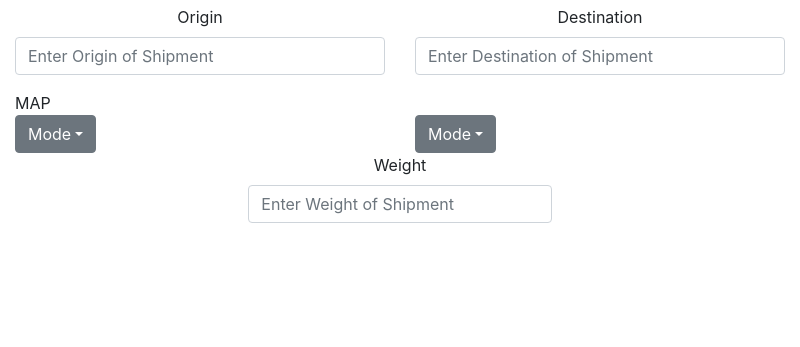
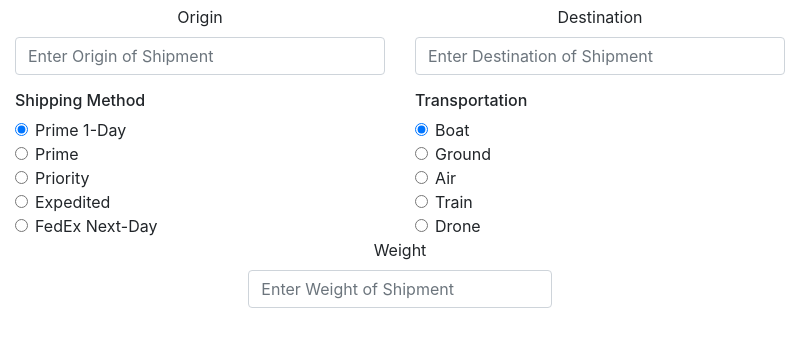
Before and after one commit to tonykimatpl/uOEC-2019---Programming, an Electron app: page index.html in a window 800 px wide. Shown: the part 51-398 px from the top of the page. Drawn offline with nearby package versions, Linux system fonts and the light colour scheme; some packages are replaced by stand-ins of ours.

Commit message:
style main page

```diff
--- a/index.html
+++ b/index.html
@@ -105,35 +105,74 @@
             placeholder="Enter Destination of Shipment">
         </div>
       </div>
-      MAP
-
       <div class="row">
         <div class="col-6">
-          <div class="dropdown">
-            <button class="btn btn-secondary dropdown-toggle" type="button" id="modeDropdown" data-toggle="dropdown"
-              aria-haspopup="true" aria-expanded="false">Mode</button>
-            <div class="dropdown-menu" aria-labelledby="modeDropdown">
-              <a class="dropdown-item" href="#">Prime 1-day</a>
-              <a class="dropdown-item" href="#">Prime</a>
-              <a class="dropdown-item" href="#">Priority</a>
-              <a class="dropdown-item" href="#">Expedited</a>
-              <a class="dropdown-item" href="#">FEDEX Next-Day</a>
-            </div>
+          <h6>Shipping Method</h5>
+          <div class="form-check">
+              <input class="form-check-input" type="radio" name="shippingMode" id="prime1" value="Prime 1-day " checked>
+              <label class="form-check-label" for="prime1">
+                Prime 1-Day
+              </label>
+          </div>
+          <div class="form-check">
+              <input class="form-check-input" type="radio" name="shippingMode" id="prime2" value="Prime">
+              <label class="form-check-label" for="prime2">
+                Prime
+              </label>
+          </div>
+          <div class="form-check">
+              <input class="form-check-input" type="radio" name="shippingMode" id="priority" value="Priority">
+              <label class="form-check-label" for="priority">
+                Priority
+              </label>
+          </div>
+          <div class="form-check">
+              <input class="form-check-input" type="radio" name="shippingMode" id="expedited" value="Expedited">
+              <label class="form-check-label" for="expedited">
+                Expedited
+              </label>
+          </div>
+          <div class="form-check">
+              <input class="form-check-input" type="radio" name="shippingMode" id="fedex" value="FEDEX Next-Day">
+              <label class="form-check-label" for="fedex">
+                FedEx Next-Day
+              </label>
           </div>
         </div>
         <div class="col-6">
-            <div class="dropdown">
-              <button class="btn btn-secondary dropdown-toggle" type="button" id="transportationropdown" data-toggle="dropdown"
-                aria-haspopup="true" aria-expanded="false">Mode</button>
-              <div class="dropdown-menu" aria-labelledby="transportationDropdown">
-                <a class="dropdown-item" href="#">Boat</a>
-                <a class="dropdown-item" href="#">Ground</a>
-                <a class="dropdown-item" href="#">Air</a>
-                <a class="dropdown-item" href="#">Rail</a>
-                <a class="dropdown-item" href="#">Drone</a>
-              </div>
+            <h6>Transportation</h5>
+            <div class="form-check">
+                <input class="form-check-input" type="radio" name="transportation" id="boat" value="boat" checked>
+                <label class="form-check-label" for="boat">
+                  Boat
+                </label>
+            </div>
+            <div class="form-check">
+                <input class="form-check-input" type="radio" name="transportation" id="ground" value="ground">
+                <label class="form-check-label" for="ground">
+                  Ground
+                </label>
+            </div>
+            <div class="form-check">
+                <input class="form-check-input" type="radio" name="transportation" id="air" value="air">
+                <label class="form-check-label" for="air">
+                  Air
+                </label>
+            </div>
+            <div class="form-check">
+                <input class="form-check-input" type="radio" name="transportation" id="train" value="train">
+                <label class="form-check-label" for="train">
+                  Train
+                </label>
+            </div>
+            <div class="form-check">
+                <input class="form-check-input" type="radio" name="transportation" id="drone" value="drone">
+                <label class="form-check-label" for="drone">
+                  Drone
+                </label>
             </div>
           </div>
+
       </div>
       <div class="row d-flex justify-content-center">
         <div class="col-5 form-group">
```
